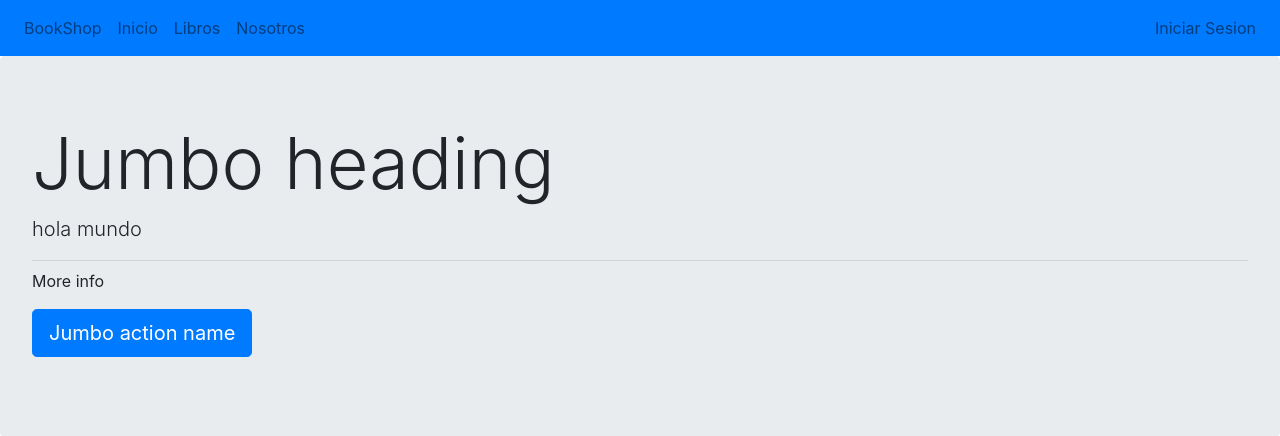
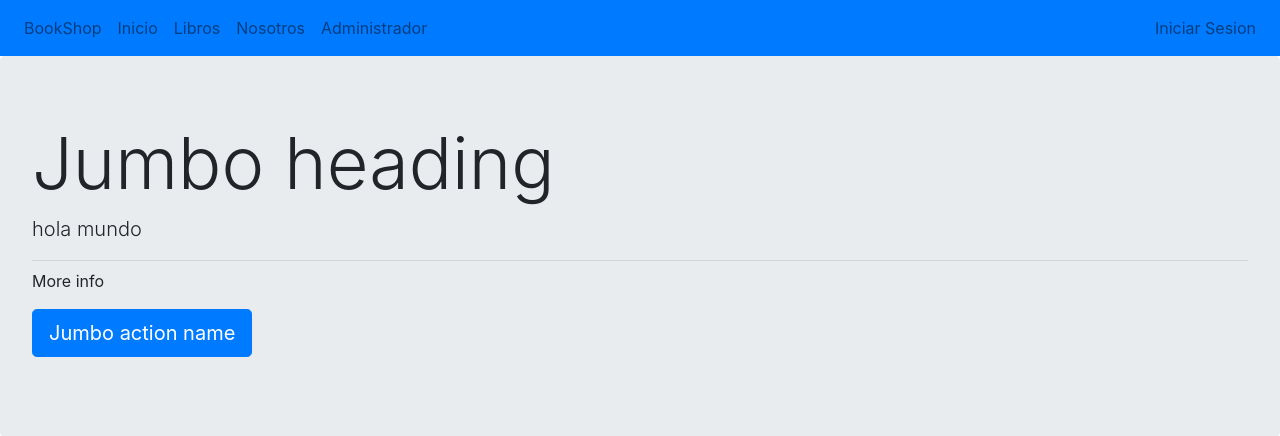
Before and after one commit to DevhTor/BookShop, a PHP site: page /index.php in a window 1280 px wide. Shown: the top 436 px of the page. Run offline with PHP 8.4, Linux system fonts and the light colour scheme.

Commit message:
boton administrador agregado

```diff
--- a/template/header.php
+++ b/template/header.php
@@ -31,6 +31,9 @@ $urlServer = '//' . $_SERVER['SERVER_NAME'];
                 </li>
                 <li class="nav-item">
                     <a class="nav-link" href="<?php echo $urlServer?>/section/we.php">Nosotros</a>
+                </li>
+                <li class="nav-item">
+                    <a class="nav-link" href="<?php echo $urlServer?>/admin/home.php">Administrador</a>
                 </li>
             </ul>
 
```
